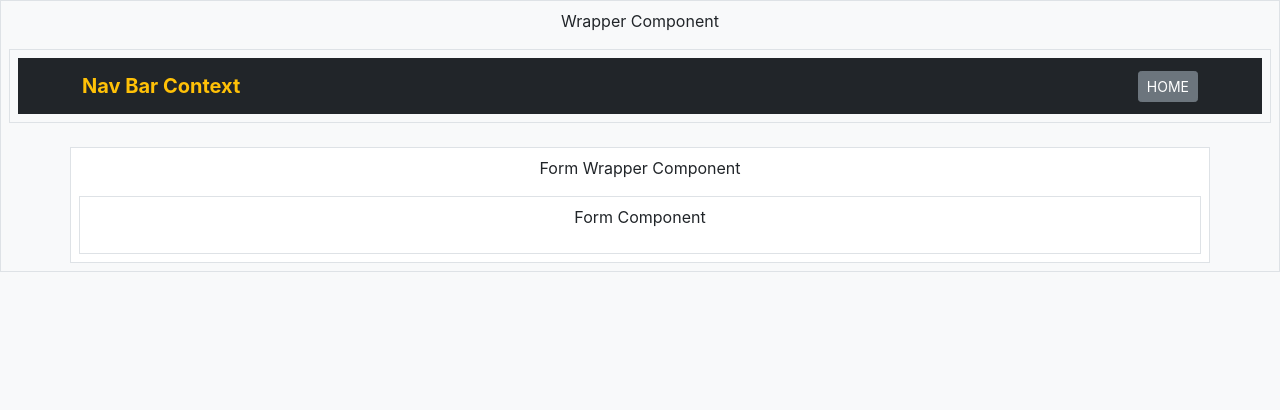
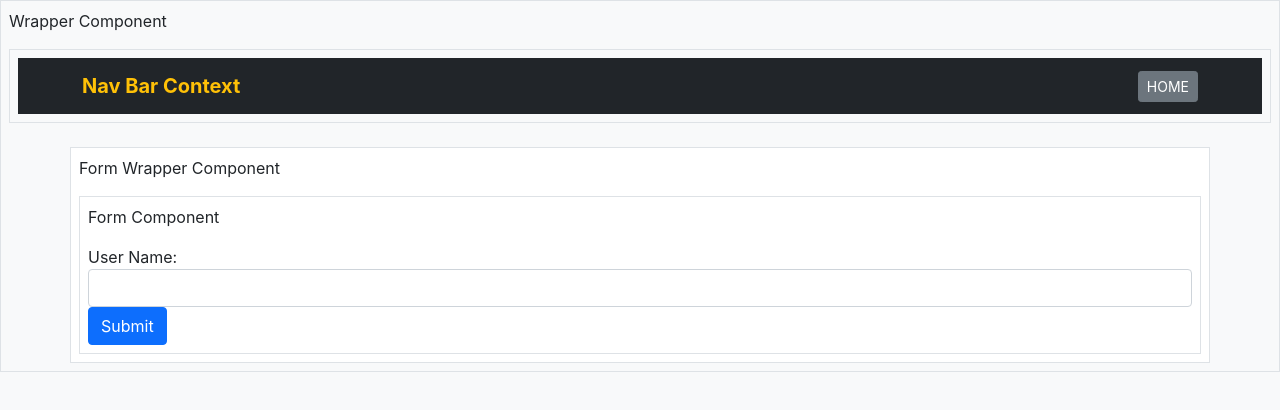
Before and after one commit to Virgilio-D-Cabading-Jr/Coding_Dojo_MERN_Stack_React_Functional_Components, a React (Create React App) app: page / in a window 1280 px wide. Shown: the top 410 px of the page. Built offline with nearby package versions, Linux system fonts and the light colour scheme.

Commit message:
add form and text input into form component

```diff
--- a/src/App.css
+++ b/src/App.css
@@ -1,5 +1,4 @@
 .App {
-  text-align: center;
 }
 
 .App-logo {
--- a/src/components/FormComponent.jsx
+++ b/src/components/FormComponent.jsx
@@ -10,6 +10,13 @@ const FormComp = () => {
     return (
         <div className='border p-2'>
             <p>Form Component</p>
+            <form>
+                <div class="form-group">
+                    <label for="userName">User Name:</label>
+                    <input type="userName" class="form-control" id="userName" aria-describedby="userName" />
+                </div>
+                <button type="submit" class="btn btn-primary">Submit</button>
+            </form>
         </div>
     )
 }
--- a/src/components/WrapperComponent.jsx
+++ b/src/components/WrapperComponent.jsx
@@ -12,11 +12,13 @@ const WrapperComp = () => {
     return (
         <div className='border p-2'>
             <p>Wrapper Component</p>
+            {/*//// NAVIGATION BAR COMPONENT ///////// */}
             <NavbarComp />
-            {/* //// MAIN AREA //////// */}
+            {/* //// MAIN AREA /////////////////////// */}
             <main role="main">
                 <div class="container mt-4">
                     <div class="row">
+                        {/* //// FORM WRAPPER //////// */}
                         <FormWrapperComp className="col" />
                     </div>
                 </div>
```
